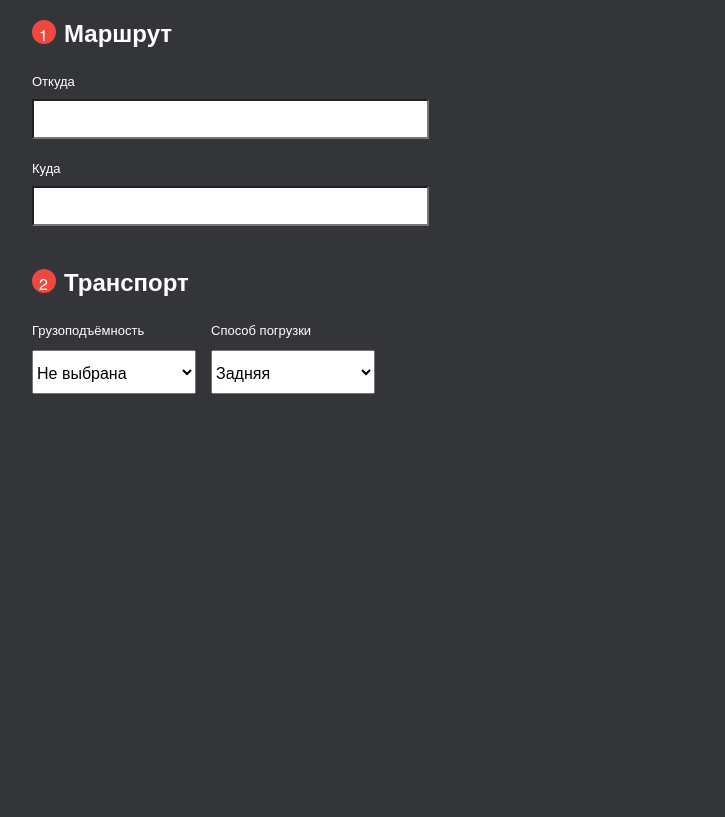
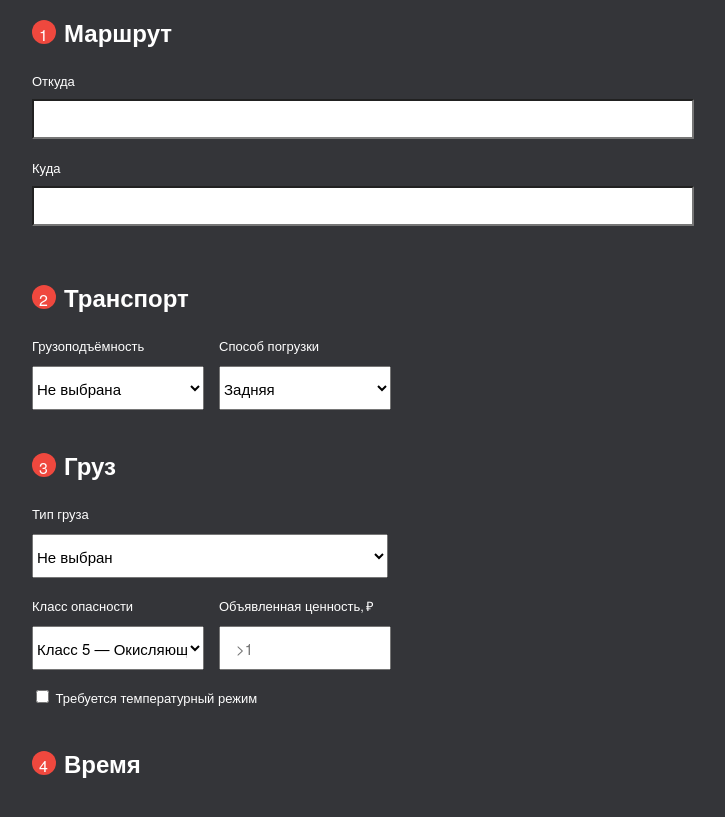
Before and after one commit to FakeEdition/test_work, a website: page app/index.html in a window 1280 px wide. Shown: the part 111-928 px from the top of the page, without its empty margins (138-863 px from the left). Before the commit the page ends 800 px from the top, so only its background shows below. Drawn offline with nearby package versions, Linux system fonts and the light colour scheme.

Commit message:
add 2/3 steps

```diff
--- a/app/index.html
+++ b/app/index.html
@@ -54,15 +54,17 @@
             </div>
 
             <div class="transport">
+
               <div class="transport__field">
                 <label for="carrying" class="transport__label">Грузоподъёмность</label>
 
                 <div class="transport__filter-selects">
-               <select class="transport__filter-sort select-styler">
-                 <option value="">Не выбрана</option>
-                 <option value="">1</option>
-                 <option value="">2</option>
-                 <option value="">3</option>
+                  <select class="transport__filter-sort">
+                    <option class="transport__item  select-styler" disabled selected style="display: none;" value="">Не
+                      выбрана</option>
+                    <option class="transport__item" value="">1</option>
+                    <option class="transport__item" value="">2</option>
+                    <option class="transport__item" value="">3</option>
                   </select>
                 </div>
               </div>
@@ -70,17 +72,95 @@
               <div class="transport__field">
                 <label for="carrying" class="transport__label">Способ погрузки</label>
                 <div class="transport__filter-selects">
-               <select class="transport__filter-sort select-styler">
-                 <option value="">Задняя</option>
-                 <option value="">1</option>
-                 <option value="">2</option>
-                 <option value="">3</option>
+                  <select class="transport__filter-sort">
+                    <option class="transport__item" value="">Задняя</option>
+                    <option class="transport__item" value="">1</option>
+                    <option class="transport__item" value="">2</option>
+                    <option class="transport__item" value="">3</option>
                   </select>
                 </div>
               </div>
 
             </div>
           </div>
+
+
+          <div class="cargo-order__step">
+
+            <div class="step-order">
+              <div class="step-order__icon">
+                <span class="step-order__number">3</span>
+              </div>
+              <h3 class="step-order__title">Груз</h3>
+            </div>
+
+            <div class="wrapper">
+
+              <div class="goods__type">
+                <label for="carrying" class="goods__label">Тип груза</label>
+
+                <div class="goods__filter-selects">
+                  <select class="goods__filter-sort">
+                    <option class="goods__item" value="">Не выбран</option>
+                    <option class="goods__item" value="">1</option>
+                    <option class="goods__item" value="">2</option>
+                    <option class="goods__item" value="">3</option>
+                  </select>
+                </div>
+              </div>
+
+              <div class="goods">
+
+                <div class="goods__field">
+                  <label for="carrying" class="goods__label">Класс опасности</label>
+
+                  <div class="goods__filter-selects">
+                    <select class="goods__filter-sort">
+                      <option class="goods__item" value="">Класс 5 — Окисляющие вещества и органические перекиси
+                      </option>
+                      <option class="goods__item" value="">1</option>
+                      <option class="goods__item" value="">2</option>
+                      <option class="goods__item" value="">3</option>
+                    </select>
+                  </div>
+                </div>
+
+                <div class="goods__field">
+                  <label for="carrying" class="goods__label">Объявленная ценность, ₽</label>
+                  <div class="goods__value">
+                    <input class="goods__input" type="text" placeholder=">1">
+                  </div>
+                </div>
+
+              </div>
+
+              <div class="goods__temp">
+                <label class="goods__label">
+                  <input type="checkbox">
+                  Требуется температурный режим
+                </label>
+
+              </div>
+            </div>
+          </div>
+
+          <div class="cargo-order__step">
+
+            <div class="step-order">
+              <div class="step-order__icon">
+                <span class="step-order__number">4</span>
+              </div>
+              <h3 class="step-order__title">Время</h3>
+            </div>
+
+
+
+
+
+          </div>
+
+
+
 
         </div>
 
--- a/app/js/main.js
+++ b/app/js/main.js
@@ -0,0 +1,3 @@
+// $(function() {
+
+// });
--- a/app/scss/_libs.scss
+++ /dev/null
@@ -1,2 +0,0 @@
-@import '../../node_modules/jquery-form-styler/dist/jquery.formstyler.';
-@import '../../node_modules/jquery-form-styler/dist/jquery.formstyler.theme';
--- a/app/scss/style.scss
+++ b/app/scss/style.scss
@@ -40,9 +40,7 @@
 .cargo-order {
   &__step {
     margin-bottom: 40px;
-
   }
-
   &__title {
     font-style: normal;
     font-weight: 700;
@@ -70,7 +68,6 @@
 
   &__input {
     margin: 8px 0 16px 0;
-    display: block;
     width: 100%;
     border-radius: 1px;
     font-style: normal;
@@ -81,30 +78,50 @@
   }
 }
 
-.transport {
+.transport,.goods {
   display: flex;
-
-  &__field + .transport__field {
+  &__field+.transport__field {
     margin-left: 15px;
   }
   &__field {
- max-width: 164px;
- width: 100%;
+    max-width: 172px;
+    width: 100%;
   }
-
   &__label {
-font-size: 13px;
-line-height: 16px;
+    font-size: 13px;
+    line-height: 16px;
   }
-
   &__filter-sort {
-  width: 100%;
-  height: 44px;
+    width: 100%;
+    height: 44px;
+    font-size: 15px;
+    line-height: 18px;
   }
-
   &__filter-selects {
     margin-top: 10px;
+  }
+}
+.goods__field + .goods__field {
+  margin-left: 15px;
+}
 
+.goods {
+  margin-bottom: 15px;
+  &__value {
+    margin-top: 10px;
+  }
+  &__input {
+   width: 100%;
+   height: 44px;
+   font-size: 15px;
+   line-height: 18px;
+   padding: 0 15px;
+  }
+  &__type {
+    max-width: 356px;
+    width: 100%;
+    display: block;
+    margin-bottom: 15px;
   }
 }
 
@@ -127,4 +144,6 @@ line-height: 16px;
 
 
 
+
+
 @import 'media';
--- a/gulpfile.js
+++ b/gulpfile.js
@@ -32,7 +32,6 @@ function styles() {
 function scripts() {
   return src([
     'node_modules/jquery/dist/jquery.js',
-    'node_modules/jquery-form-styler/dist/jquery.formstyler.js',
     'app/js/main.js'
   ])
   .pipe(concat('main.min.js'))
--- a/package.json
+++ b/package.json
@@ -16,8 +16,7 @@
     "gulp-imagemin": "^7.1.0",
     "gulp-sass": "^4.1.0",
     "gulp-uglify": "^3.0.2",
-    "jquery": "^3.5.1",
-    "jquery-form-styler": "^2.0.2"
+    "jquery": "^3.5.1"
   },
   "repository": {
     "type": "git",
```
Also changed, not shown: app/css/style.min.css. Lines whose indentation alone changed are shown as unchanged.
